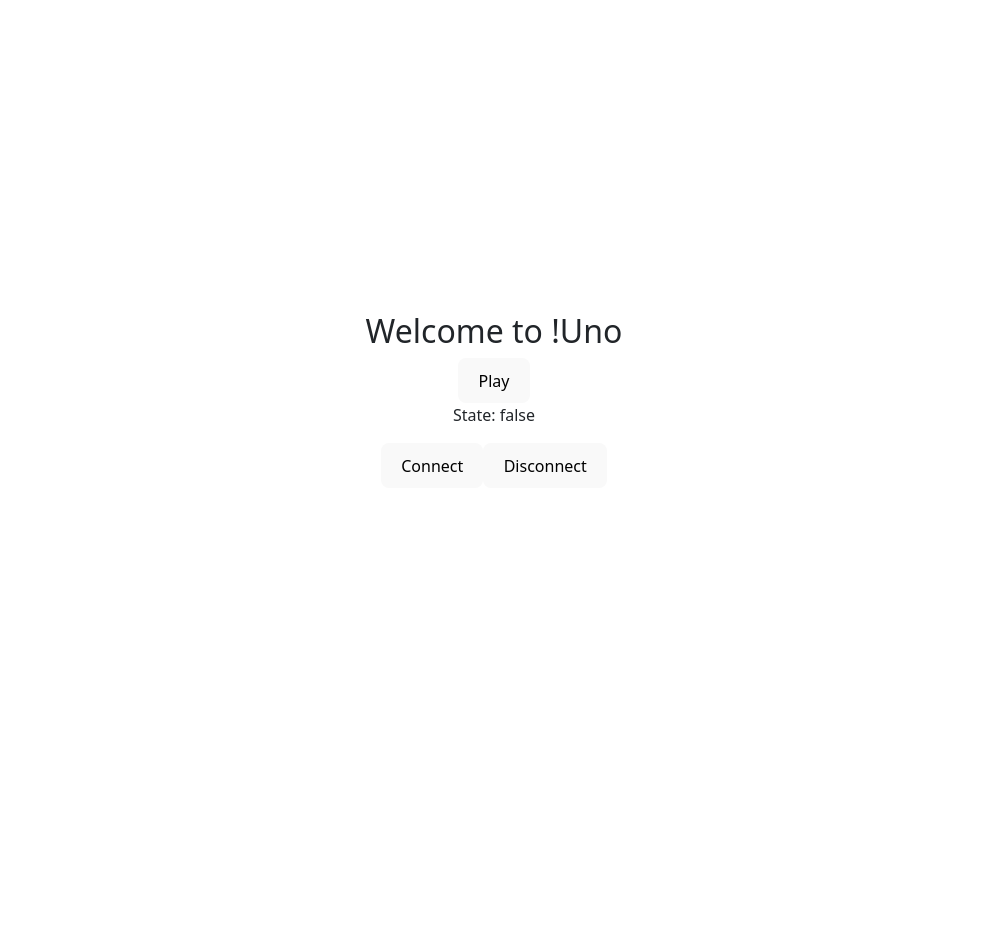
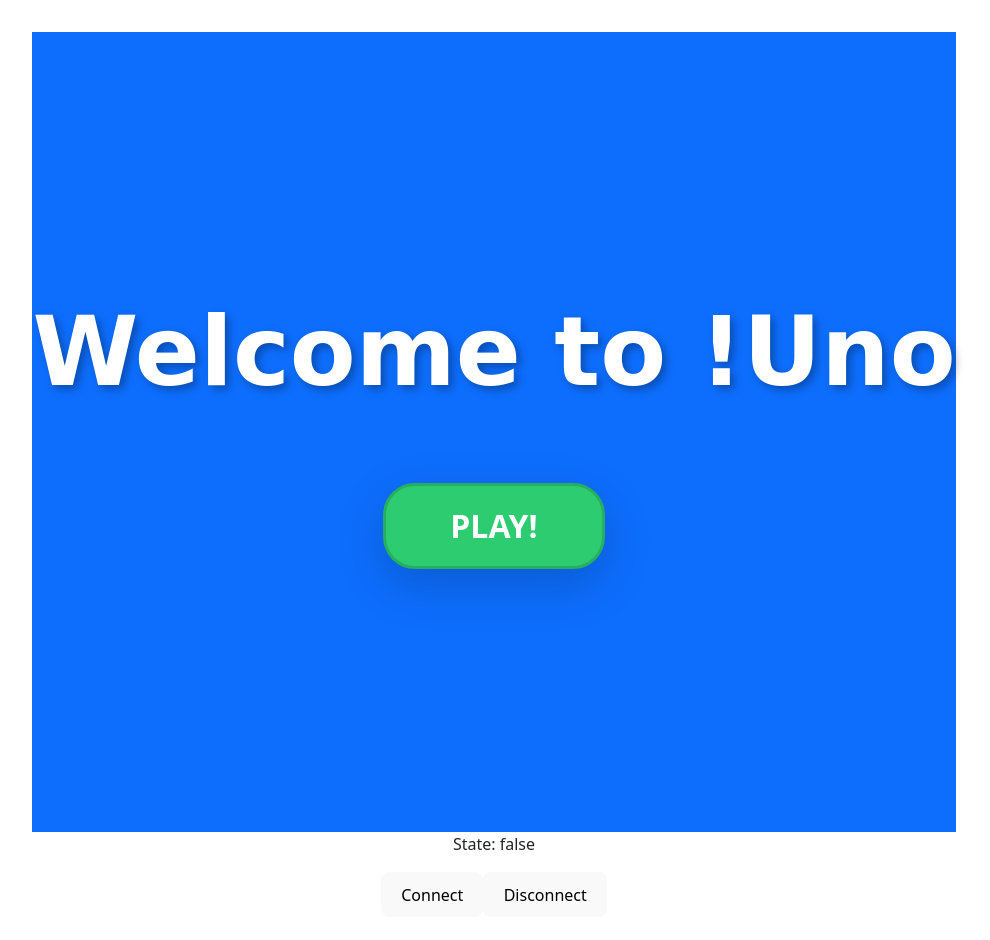
Before and after one commit to JonanLowe/une-frontend, a React (Vite) app in the folder une-frontend/: page / in a window 1280 px wide. Shown: the top 940 px of the page, without its empty margins (146-1136 px from the left). Before the commit the page ends 800 px from the top, so only its background shows below. Built offline with nearby package versions, Linux system fonts and the light colour scheme; the HTML template or start-up script is replaced by a standard one.

Commit message:
styled the welcome page

```diff
--- a/une-frontend/src/components/WelcomePage.jsx
+++ b/une-frontend/src/components/WelcomePage.jsx
@@ -5,41 +5,55 @@ import { useState } from "react";
 // import socket stuff
 import { socket } from '../socket';
 
-
 export default function WelcomePage(){
-
-
  function handleCreateGame(){
-
    socket.connect()
    setIsCreating(true)
-
  }
-
-
 
  const [isCreating, setIsCreating] = useState(false);
 
-
-
- return    (
-    <>
-
-    <section>
-    <h2>Welcome to !Uno</h2>
+ return (
+   <div className="vh-100 bg-primary d-flex flex-column align-items-center justify-content-center">
+     <section className="text-center mb-5">
+       <h1 className="display-1 fw-bold text-white mb-4"
+           style={{
+             fontFamily: "'Comic Sans MS', cursive",
+             fontSize: '6rem',
+             textShadow: '4px 4px 8px rgba(0, 0, 0, 0.3)'
+           }}>
+         Welcome to !Uno
+       </h1>
      </section>
 
      <section>
-
        {/* This will be a button*/}
        {/* When clicked it will activate a socket.io connection and make a new socket.io room, returning its Id*/}
        {/* It will link to a gameroom and pass the socket room id to the gameroom*/}
-
-
-     <Link to={'/game'}>
-     <button id="create-game" onClick={() => {handleCreateGame()}}> {isCreating? "Joining Game..." : "Play" }</button>
+       <Link to={'/game'} className="text-decoration-none">
+         <button
+           id="create-game"
+           className="btn btn-success btn-lg shadow-lg fw-bold"
+           onClick={() => handleCreateGame()}
+           style={{
+             fontSize: '2rem',
+             padding: '1rem 4rem',
+             borderRadius: '2rem',
+             backgroundColor: '#2ecc71',
+             border: '3px solid #27ae60',
+             transition: 'all 0.3s ease'
+           }}
+           onMouseOver={(e) => e.target.style.transform = 'scale(1.05)'}
+           onMouseOut={(e) => e.target.style.transform = 'scale(1)'}
+         >
+           {isCreating ? (
+             <>
+               <p className="spinner-border spinner-border-sm me-2" role="status" aria-hidden="true"></p>
+               Joining Game...
+             </>
+           ) : "PLAY!"}
+         </button>
        </Link>
-
      </section>
 
      {/* <section>*/}
@@ -47,6 +61,6 @@ export default function WelcomePage(){
      {/* button that returns available games on websocket*/}
      {/* games have a join button*/}
      {/* </section> */}
-</>
-)
+   </div>
+ );
 }
```
Lines whose indentation alone changed are shown as unchanged.
